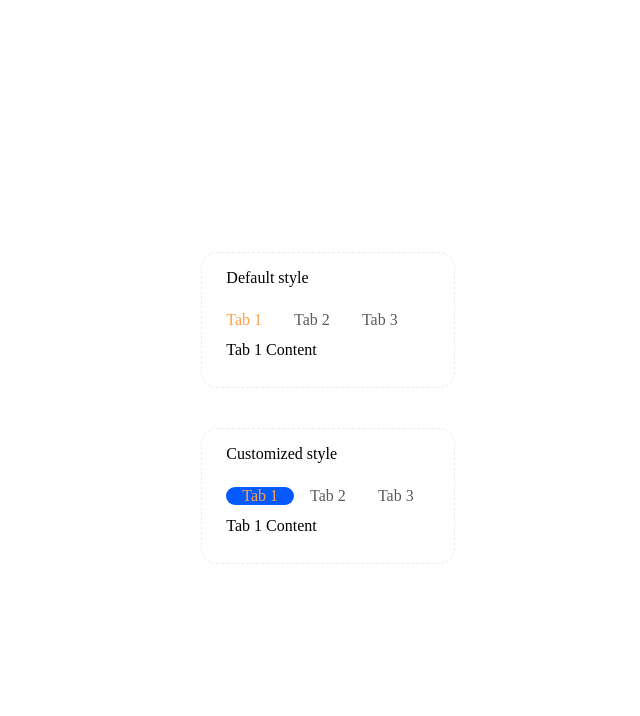
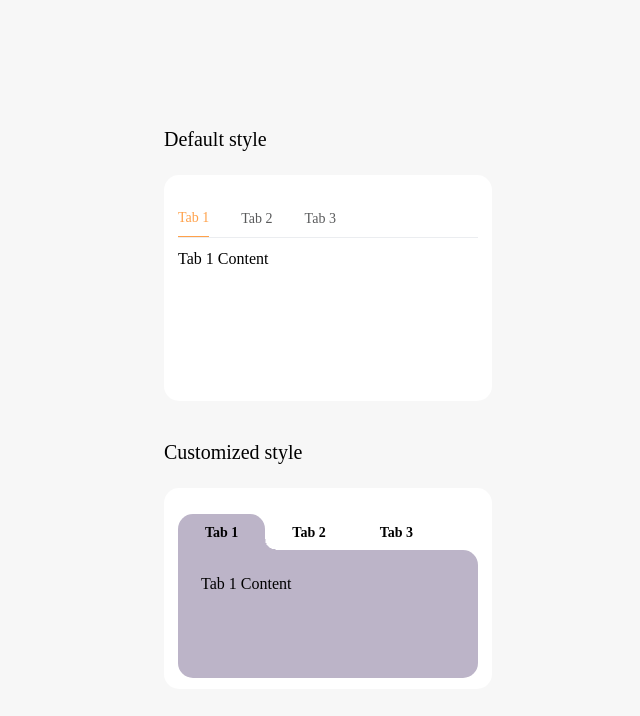
Before and after one commit to Ricy137/Custom-ui, a Next.js app: page /tab in a window 1280 px wide. Shown: the top 716 px of the page, without its empty margins (312-952 px from the left). Built offline with nearby package versions, Linux system fonts and the light colour scheme.

Commit message:
feat: add basic Tabs

```diff
--- a/src/app/globals.css
+++ b/src/app/globals.css
@@ -1,109 +1,5 @@
 @unocss all;
-/* :root {
-  --max-width: 1100px;
-  --border-radius: 12px;
-  --font-mono: ui-monospace, Menlo, Monaco, "Cascadia Mono", "Segoe UI Mono",
-    "Roboto Mono", "Oxygen Mono", "Ubuntu Monospace", "Source Code Pro",
-    "Fira Mono", "Droid Sans Mono", "Courier New", monospace;
-
-  --foreground-rgb: 0, 0, 0;
-  --background-start-rgb: 214, 219, 220;
-  --background-end-rgb: 255, 255, 255;
-
-  --primary-glow: conic-gradient(
-    from 180deg at 50% 50%,
-    #16abff33 0deg,
-    #0885ff33 55deg,
-    #54d6ff33 120deg,
-    #0071ff33 160deg,
-    transparent 360deg
-  );
-  --secondary-glow: radial-gradient(
-    rgba(255, 255, 255, 1),
-    rgba(255, 255, 255, 0)
-  );
-
-  --tile-start-rgb: 239, 245, 249;
-  --tile-end-rgb: 228, 232, 233;
-  --tile-border: conic-gradient(
-    #00000080,
-    #00000040,
-    #00000030,
-    #00000020,
-    #00000010,
-    #00000010,
-    #00000080
-  );
-
-  --callout-rgb: 238, 240, 241;
-  --callout-border-rgb: 172, 175, 176;
-  --card-rgb: 180, 185, 188;
-  --card-border-rgb: 131, 134, 135;
-}
-
-@media (prefers-color-scheme: dark) {
-  :root {
-    --foreground-rgb: 255, 255, 255;
-    --background-start-rgb: 0, 0, 0;
-    --background-end-rgb: 0, 0, 0;
-
-    --primary-glow: radial-gradient(rgba(1, 65, 255, 0.4), rgba(1, 65, 255, 0));
-    --secondary-glow: linear-gradient(
-      to bottom right,
-      rgba(1, 65, 255, 0),
-      rgba(1, 65, 255, 0),
-      rgba(1, 65, 255, 0.3)
-    );
-
-    --tile-start-rgb: 2, 13, 46;
-    --tile-end-rgb: 2, 5, 19;
-    --tile-border: conic-gradient(
-      #ffffff80,
-      #ffffff40,
-      #ffffff30,
-      #ffffff20,
-      #ffffff10,
-      #ffffff10,
-      #ffffff80
-    );
-
-    --callout-rgb: 20, 20, 20;
-    --callout-border-rgb: 108, 108, 108;
-    --card-rgb: 100, 100, 100;
-    --card-border-rgb: 200, 200, 200;
-  }
-}
-
-* {
-  box-sizing: border-box;
-  padding: 0;
-  margin: 0;
-}
-
-html,
-body {
-  max-width: 100vw;
-  overflow-x: hidden;
-  min-height: 100vh;
-}
 
 body {
-  color: rgb(var(--foreground-rgb));
-  background: linear-gradient(
-      to bottom,
-      transparent,
-      rgb(var(--background-end-rgb))
-    )
-    rgb(var(--background-start-rgb));
+  @apply bg-[#F7F7F7];
 }
-
-a {
-  color: inherit;
-  text-decoration: none;
-} */
-
-/* @media (prefers-color-scheme: dark) {
-  html {
-    color-scheme: dark;
-  }
-} */
--- a/src/app/tab/page.tsx
+++ b/src/app/tab/page.tsx
@@ -1,7 +1,26 @@
 'use client';
+import BasicTabs from '@/components/Tabs/BasicTabs';
 import Tabs from '@/components/Tabs';
 
 const items = [
+  {
+    id: 1,
+    title: 'Tab 1',
+    content: <div>Tab 1 Content</div>,
+  },
+  {
+    id: 2,
+    title: 'Tab 2',
+    content: <div>Tab 2 Content</div>,
+  },
+  {
+    id: 3,
+    title: 'Tab 3',
+    content: <div>Tab 3 Content</div>,
+  },
+];
+
+const cardItems = [
   {
     id: 1,
     title: 'Tab 1',
@@ -19,24 +38,30 @@ const items = [
   },
 ];
 
-const TabsPage: React.FC = () => {
-  return (
+const TabsPage: React.FC = () =>
+  (
     <div className="flex flex-col items-center justify-center gap-y-40px min-h-100vh">
-      <div className="py-16px px-24px flex flex-col gap-y-24px bg-#ffffff rounded-16px border border-[rgba(235,237,240,1)] border-dashed">
-        <div>Default style</div>
-        <Tabs items={items} defaultActiveId={1} />
-      </div>
-      <div className="py-16px px-24px flex flex-col gap-y-24px bg-#ffffff rounded-16px border border-[rgba(235,237,240,1)] border-dashed">
-        <div>Customized style</div>
-        <Tabs
-          navClassName="!border-0px"
-          navItemClassName="!mr-0px px-16px"
-          activeNavItemClassName="!text-#ffffff bg-[rgba(4,90,254,1)] rounded-20px"
+      <div className="flex flex-col gap-y-[24px]">
+        <div className="text-[20px] font-medium">Default style</div>
+        {/* <div className="flex flex-col gap-y-24px bg-[#ffffff] rounded-16px border border-[rgba(235,237,240,1)] border-dashed"> */}
+        <BasicTabs
           items={items}
           defaultActiveId={1}
+          bodyClassName="min-w-[300px] h-[128px]"
         />
+        {/* </div> */}
+      </div>
+      <div className="flex flex-col gap-y-[24px]">
+        <div className="text-[20px] font-medium">Customized style</div>
+        {/* <div className="flex flex-col gap-y-24px bg-#ffffff rounded-16px border border-[rgba(235,237,240,1)] border-dashed"> */}
+        <Tabs
+          items={cardItems}
+          defaultActiveId={1}
+          type="card"
+          bodyClassName="py-[25px] px-[23px] min-w-[300px] h-[128px] bg-[#bcb4c8] rounded-tr-[15px] rounded-b-[15px] box-border"
+        />
+        {/* </div> */}
       </div>
     </div>
-  );
-};
+  )
 export default TabsPage;
--- /dev/null
+++ b/src/components/Tabs/BasicTabs/TabContent/index.tsx
@@ -0,0 +1,11 @@
+interface TabContentProps {
+  id: number;
+  activeId: number;
+  content: JSX.Element;
+}
+
+const TabContent: React.FC<TabContentProps> = ({ id, activeId, content }) => {
+  return activeId === id ? <>{content}</> : null;
+};
+
+export default TabContent;
--- /dev/null
+++ b/src/components/Tabs/BasicTabs/TabNavItem/index.tsx
@@ -0,0 +1,41 @@
+import { useCallback } from 'react';
+import cx from 'clsx';
+
+interface TabNavItemProps {
+  id: number;
+  title: string;
+  activeId: number;
+  navItemClassName?: string;
+  activeNavItemClassName?: string;
+  setActiveId: (id: number) => void;
+}
+
+const TabNavItem: React.FC<TabNavItemProps> = ({
+  id,
+  title,
+  activeId,
+  navItemClassName,
+  activeNavItemClassName,
+  setActiveId,
+}) => {
+  const handleClick = useCallback(() => {
+    setActiveId(id);
+  }, []);
+
+  return (
+    <div
+      className={cx(
+        'mr-[32px] flex items-center h-full text-[14px] leading-[22px] cursor-pointer box-border text-[#595A5B]',
+        navItemClassName,
+        id === activeId &&
+          '!text-[#FFA14A] border-b border-b-solid border-[#FFA14A]',
+        id === activeId && activeNavItemClassName
+      )}
+      onClick={handleClick}
+    >
+      {title}
+    </div>
+  );
+};
+
+export default TabNavItem;
--- /dev/null
+++ b/src/components/Tabs/BasicTabs/index.tsx
@@ -0,0 +1,78 @@
+'use client';
+import React, { useState, useCallback } from 'react';
+import cx from 'clsx';
+import TabNavItem from './TabNavItem';
+import TabContent from './TabContent';
+
+export interface Item {
+  id: number;
+  title: string;
+  content: JSX.Element;
+}
+
+interface TabsProps {
+  items: Item[];
+  defaultActiveId: number;
+  wrapperClassName?: string;
+  navClassName?: string;
+  navItemClassName?: string;
+  activeNavItemClassName?: string;
+  bodyClassName?: string;
+  onTabChange?: (id: number) => void;
+}
+
+const BasicTabs: React.FC<TabsProps> = ({
+  items,
+  defaultActiveId,
+  navClassName,
+  navItemClassName,
+  activeNavItemClassName,
+  bodyClassName,
+  wrapperClassName,
+  onTabChange,
+}) => {
+  const [activeId, setActiveId] = useState(defaultActiveId);
+  const handleTabChange = useCallback((id: number) => {
+    setActiveId(id);
+    onTabChange?.(id);
+  }, []);
+  return (
+    <div
+      className={cx(
+        'pt-[26px] pb-[11px] px-[14px] flex flex-col rounded-[15px] bg-[#ffffff]',
+        wrapperClassName
+      )}
+    >
+      <div
+        className={cx(
+          'flex flex-row h-[36px] border-b border-b-solid border-[#EBEDF0] overflow-hidden',
+          navClassName
+        )}
+      >
+        {items.map((item) => (
+          <TabNavItem
+            title={item.title}
+            setActiveId={handleTabChange}
+            id={item.id}
+            activeId={activeId}
+            key={`${item.id}-tab`}
+            navItemClassName={navItemClassName}
+            activeNavItemClassName={activeNavItemClassName}
+          />
+        ))}
+      </div>
+      <div className={cx('py-[12px] w-full', bodyClassName)}>
+        {items.map((item) => (
+          <TabContent
+            activeId={activeId}
+            id={item.id}
+            content={item.content}
+            key={`${item.id}-content`}
+          />
+        ))}
+      </div>
+    </div>
+  );
+};
+
+export default BasicTabs;
--- a/uno.css
+++ b/uno.css
@@ -23,14 +23,15 @@
 .z-40{z-index:40;}
 .z-50{z-index:50;}
 .mx-24px{margin-left:24px;margin-right:24px;}
-.\!mr-0px{margin-right:0 !important;}
-.mr-32px{margin-right:32px;}
+.mr-\[32px\]{margin-right:32px;}
 .mr-8px{margin-right:8px;}
 .box-border{box-sizing:border-box;}
 .display-none,
 .hidden{display:none;}
+.h-\[128px\]{height:128px;}
 .h-\[16px\]{height:16px;}
 .h-\[30px\]{height:30px;}
+.h-\[36px\]{height:36px;}
 .h-1\.3em{height:1.3em;}
 .h-1\.5em{height:1.5em;}
 .h-100vh,
@@ -39,7 +40,6 @@
 .h-24px{height:24px;}
 .h-300px{height:300px;}
 .h-32px{height:32px;}
-.h-36px{height:36px;}
 .h-48px{height:48px;}
 .h-6{height:1.5rem;}
 .h-64px{height:64px;}
@@ -48,6 +48,7 @@
 .h-full{height:100%;}
 .max-w-\[560px\]{max-width:560px;}
 .min-h-100vh{min-height:100vh;}
+.min-w-\[300px\]{min-width:300px;}
 .w-\[16px\]{width:16px;}
 .w-\[30px\]{width:30px;}
 .w-\[90vw\]{width:90vw;}
@@ -81,46 +82,49 @@
 .gap-\[12px\]{grid-gap:12px;gap:12px;}
 .gap-24px{grid-gap:24px;gap:24px;}
 .gap-x-16px{grid-column-gap:16px;column-gap:16px;}
+.gap-y-\[24px\],
 .gap-y-24px{grid-row-gap:24px;row-gap:24px;}
 .gap-y-40px{grid-row-gap:40px;row-gap:40px;}
 .overflow-hidden{overflow:hidden;}
-.\!border-0px{border-width:0 !important;}
 .border,
 .border-1px{border-width:1px;}
-.border-b-1px{border-bottom-width:1px;}
-.border-b-2px{border-bottom-width:2px;}
+.border-b{border-bottom-width:1px;}
 .border-b-3px{border-bottom-width:3px;}
-.border-\[rgba\(235\,237\,240\,1\)\],
-.border-\#EBEDF0{--un-border-opacity:1;border-color:rgba(235,237,240,var(--un-border-opacity));}
+.border-\[\#EBEDF0\],
+.border-\[rgba\(235\,237\,240\,1\)\]{--un-border-opacity:1;border-color:rgba(235,237,240,var(--un-border-opacity));}
+.border-\[\#FFA14A\],
+.border-\#FFA14A,
+.hover\:border-\#FFA14A:hover{--un-border-opacity:1;border-color:rgba(255,161,74,var(--un-border-opacity));}
 .border-\#000000,
 .border-black{--un-border-opacity:1;border-color:rgba(0,0,0,var(--un-border-opacity));}
 .border-\#1E8E3E{--un-border-opacity:1;border-color:rgba(30,142,62,var(--un-border-opacity));}
 .border-\#DCDEE0{--un-border-opacity:1;border-color:rgba(220,222,224,var(--un-border-opacity));}
-.border-\#FFA14A,
-.hover\:border-\#FFA14A:hover{--un-border-opacity:1;border-color:rgba(255,161,74,var(--un-border-opacity));}
 .hover\:border-\[\#ffffff\]:hover{--un-border-opacity:1;border-color:rgba(255,255,255,var(--un-border-opacity));}
 .focus\:border-\#FFA14A:focus{--un-border-opacity:1;border-color:rgba(255,161,74,var(--un-border-opacity));}
+.rounded-\[15px\]{border-radius:15px;}
 .rounded-\[8px\],
 .rounded-8px{border-radius:8px;}
 .rounded-16px{border-radius:16px;}
-.rounded-20px{border-radius:20px;}
 .rounded-2px{border-radius:2px;}
 .rounded-32px{border-radius:32px;}
 .rounded-41px{border-radius:41px;}
 .rounded-full{border-radius:9999px;}
+.rounded-b-\[15px\]{border-bottom-left-radius:15px;border-bottom-right-radius:15px;}
 .rounded-l-41px{border-top-left-radius:41px;border-bottom-left-radius:41px;}
+.rounded-tr-\[15px\]{border-top-right-radius:15px;}
 .border-dashed{border-style:dashed;}
 .border-solid{border-style:solid;}
 .border-b-solid{border-bottom-style:solid;}
+.bg-\[\#bcb4c8\]{--un-bg-opacity:1;background-color:rgba(188,180,200,var(--un-bg-opacity));}
+.bg-\[\#ffffff\],
+.bg-\#ffffff,
+.bg-\#FFFFFF,
+.bg-white{--un-bg-opacity:1;background-color:rgba(255,255,255,var(--un-bg-opacity));}
 .bg-\[rgba\(0\,0\,0\,0\.6\)\]{--un-bg-opacity:0.6;background-color:rgba(0,0,0,var(--un-bg-opacity));}
-.bg-\[rgba\(4\,90\,254\,1\)\]{--un-bg-opacity:1;background-color:rgba(4,90,254,var(--un-bg-opacity));}
 .bg-\#323233{--un-bg-opacity:1;background-color:rgba(50,50,51,var(--un-bg-opacity));}
 .bg-\#DCDEE0{--un-bg-opacity:1;background-color:rgba(220,222,224,var(--un-bg-opacity));}
 .bg-\#F48A28{--un-bg-opacity:1;background-color:rgba(244,138,40,var(--un-bg-opacity));}
 .bg-\#FFA14A{--un-bg-opacity:1;background-color:rgba(255,161,74,var(--un-bg-opacity));}
-.bg-\#ffffff,
-.bg-\#FFFFFF,
-.bg-white{--un-bg-opacity:1;background-color:rgba(255,255,255,var(--un-bg-opacity));}
 .bg-\#fffffff{background-color:#fffffff;}
 .bg-black{--un-bg-opacity:1;background-color:rgba(0,0,0,var(--un-bg-opacity));}
 .bg-purple-500{--un-bg-opacity:1;background-color:rgba(168,85,247,var(--un-bg-opacity));}
@@ -135,29 +139,36 @@
 .p-\[28px\]{padding:28px;}
 .p-8px{padding:8px;}
 .px{padding-left:1rem;padding-right:1rem;}
-.px-\[24px\],
-.px-24px{padding-left:24px;padding-right:24px;}
-.px-16px{padding-left:16px;padding-right:16px;}
+.px-\[14px\]{padding-left:14px;padding-right:14px;}
+.px-\[23px\]{padding-left:23px;padding-right:23px;}
+.px-\[24px\]{padding-left:24px;padding-right:24px;}
 .px-8px{padding-left:8px;padding-right:8px;}
-.py-12px{padding-top:12px;padding-bottom:12px;}
-.py-16px{padding-top:16px;padding-bottom:16px;}
+.py-\[12px\]{padding-top:12px;padding-bottom:12px;}
+.py-\[25px\]{padding-top:25px;padding-bottom:25px;}
+.pb-\[11px\]{padding-bottom:11px;}
 .pl-12px{padding-left:12px;}
 .pr-7px{padding-right:7px;}
+.pt-\[26px\]{padding-top:26px;}
 .text-\.85em{font-size:0.85em;}
+.text-\[14px\],
+.text-14px{font-size:14px;}
+.text-\[20px\]{font-size:20px;}
 .text-\[22px\]{font-size:22px;}
 .text-1\.4em{font-size:1.4em;}
-.text-14px{font-size:14px;}
 .text-1em{font-size:1em;}
 .text-48px{font-size:48px;}
+.font-medium{font-weight:500;}
 .font-semibold{font-weight:600;}
+.leading-\[22px\],
 .leading-22px{line-height:22px;}
+.\!text-\[\#FFA14A\],
 .\!text-\#FFA14A{--un-text-opacity:1 !important;color:rgba(255,161,74,var(--un-text-opacity)) !important;}
-.\!text-\#ffffff{--un-text-opacity:1 !important;color:rgba(255,255,255,var(--un-text-opacity)) !important;}
 .hover\:text-\#FFA14A:hover{--un-text-opacity:1;color:rgba(255,161,74,var(--un-text-opacity));}
 .text-\[\#303549\]{--un-text-opacity:1;color:rgba(48,53,73,var(--un-text-opacity));}
+.text-\[\#595A5B\],
+.text-\#595A5B{--un-text-opacity:1;color:rgba(89,90,91,var(--un-text-opacity));}
 .text-\#1E8E3E{--un-text-opacity:1;color:rgba(30,142,62,var(--un-text-opacity));}
 .text-\#323233{--un-text-opacity:1;color:rgba(50,50,51,var(--un-text-opacity));}
-.text-\#595A5B{--un-text-opacity:1;color:rgba(89,90,91,var(--un-text-opacity));}
 .text-\#C1C2C5{--un-text-opacity:1;color:rgba(193,194,197,var(--un-text-opacity));}
 .text-\#D93026{--un-text-opacity:1;color:rgba(217,48,38,var(--un-text-opacity));}
 .text-\#FFFFFF{--un-text-opacity:1;color:rgba(255,255,255,var(--un-text-opacity));}
```
Also changed, not shown: src/components/Tabs/index.css (indentation only).
